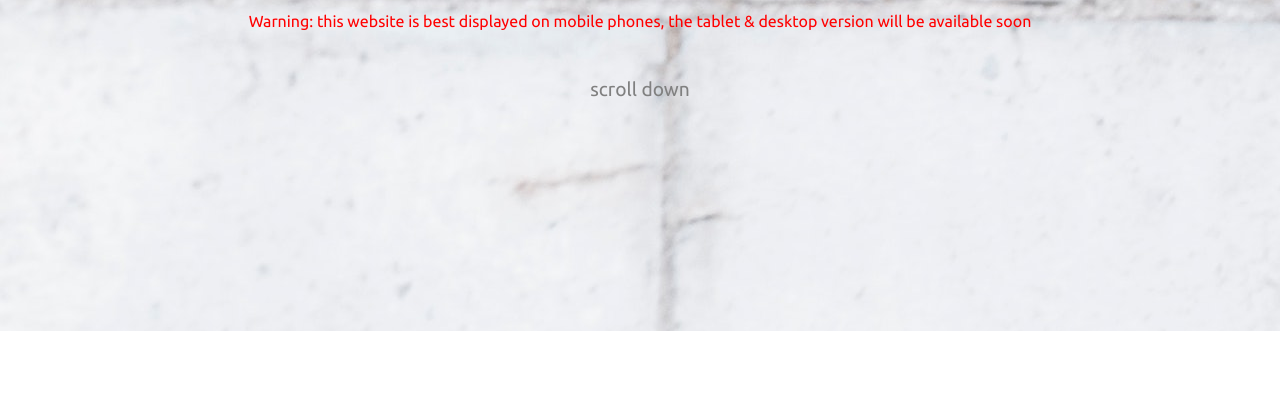
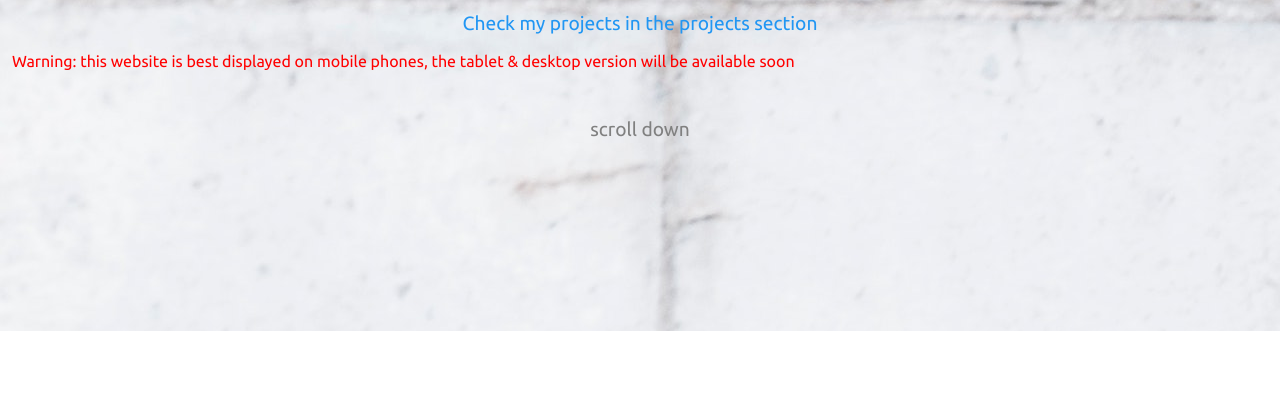
Before and after one commit to davdev14/my-website, a plain HTML site: page index.html in a window 1280 px wide. Shown: the part 399-797 px from the top of the page. Drawn offline with nearby package versions, Linux system fonts and the light colour scheme.

Commit message:
added style

```diff
--- a/index.html
+++ b/index.html
@@ -38,9 +38,7 @@
     <p class="para mw">
       i'm a frontend focused web developer builing the frontend of websites and web applications that leads to the success of the overall project.
     </p>
-    <!-- <button class="home-btn buttons">
-      <a href="#projects"></a>
-    </button> -->
+    <p class="para" style="color: #2196F3;">Check my projects in the projects section</p>
     <p class="warning">Warning: this website is best displayed on mobile phones, the tablet & desktop version will be available soon</p>
     <p class="para" style="padding-top: 30px;">scroll down</p>
   </section>
@@ -158,7 +156,7 @@
       <p class="para">
         This is a web browser extension that allows the user to save the url of his favourite websites so he/she can come back to them very easily.
         <br>
-        <span class="warning">This extension is not deployed on any browser web store</span>
+        <span style="color: red;">This extension is not deployed on any browser web store</span>
       </p>
       <div class="skills">
         <div class="skill-box">HTML5</div>
--- a/style.css
+++ b/style.css
@@ -272,7 +272,14 @@ background-color: #656565;
   margin: auto;
 }
 .warning {
-  margin: 12px;
-  color: red;
-  text-align: center;
+  display: none;
 }
+
+@media screen and (min-width: 768px) {
+  .warning {
+    display: inline;
+    margin: 12px;
+    color: red;
+    text-align: center;
+  }
+}
```
